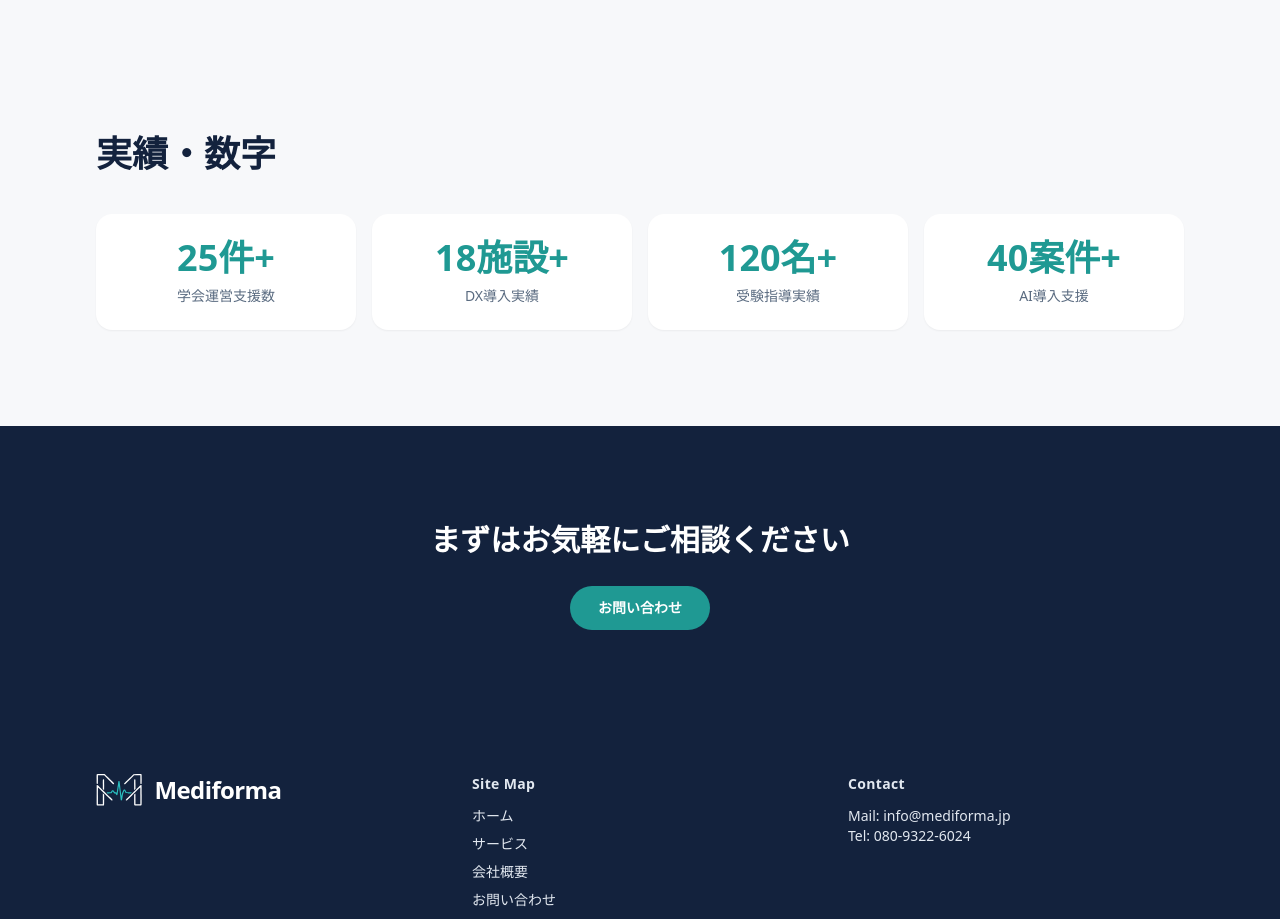
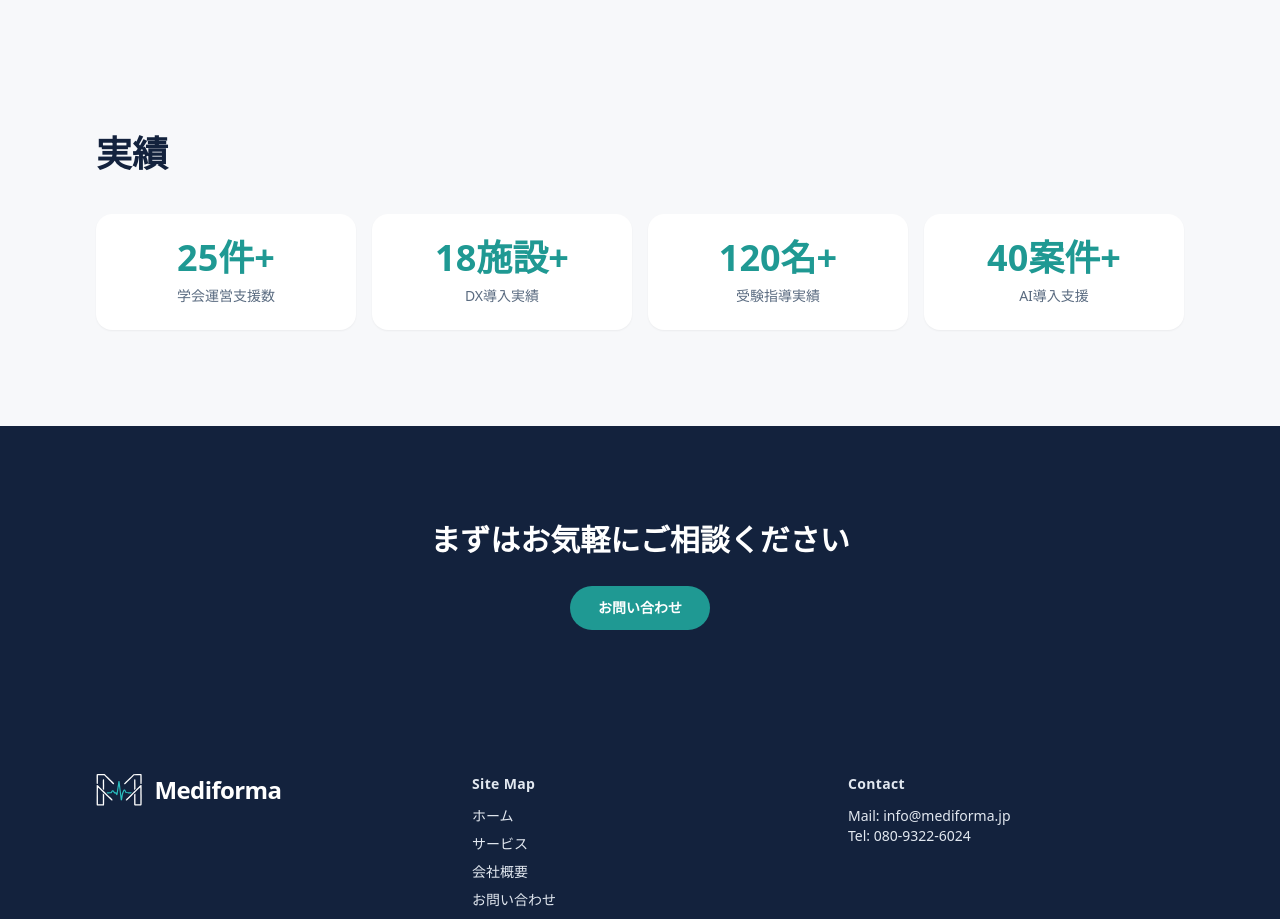
Before and after one commit to kentaro23/Mediforma, a Next.js app: page / in a window 1280 px wide. Shown: the part 1580-2499 px from the top of the page. Built offline with nearby package versions, Linux system fonts and the light colour scheme.

Commit message:
Rename top section heading to 実績

```diff
--- a/src/components/CountUpSection.tsx
+++ b/src/components/CountUpSection.tsx
@@ -59,7 +59,7 @@ export default function CountUpSection() {
     <section className="section-padding bg-lightGray" aria-labelledby="results-heading">
       <div className="container-width" ref={ref}>
         <h2 id="results-heading" className="text-3xl font-semibold text-primaryNavy md:text-4xl">
-          実績・数字
+          実績
         </h2>
         <div className="mt-10 grid gap-4 sm:grid-cols-2 lg:grid-cols-4">
           {ACHIEVEMENTS.map((item) => (
```
